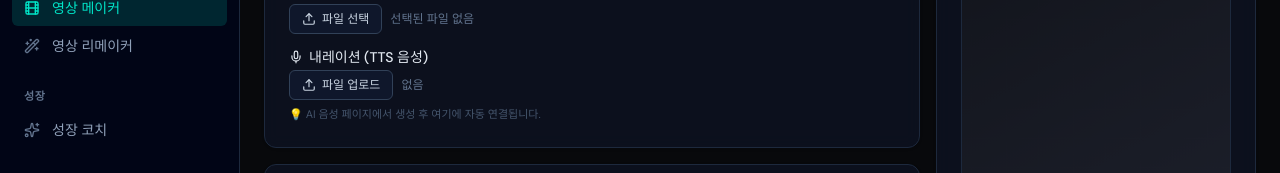
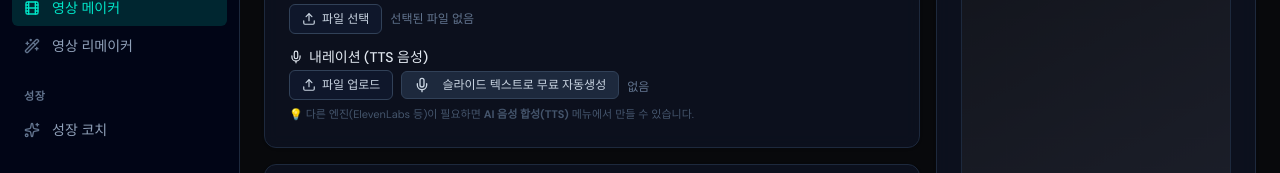
Before and after one commit to okrangone98-oss/markter, a Next.js app in the folder marketing-brain/: page /video in a window 1280 px wide. Shown: the part 504-677 px from the top of the page. Built offline with nearby package versions, Linux system fonts and the light colour scheme; no server answers.

Commit message:
feat(ui): add automatic TTS generation in Video Maker

```diff
--- a/marketing-brain/app/(app)/video/page.tsx
+++ b/marketing-brain/app/(app)/video/page.tsx
@@ -310,6 +310,7 @@ export default function VideoPage() {
   const [progress, setProgress] = useState(0);
   const [progressLabel, setProgressLabel] = useState("");
   const [toast, setToast] = useState("");
+  const [generatingTTS, setGeneratingTTS] = useState(false);
 
   const canvasRef = useRef<HTMLCanvasElement>(null);
   const imgCacheRef = useRef<Map<string, HTMLImageElement>>(new Map());
@@ -323,6 +324,16 @@ export default function VideoPage() {
       setState((s) => ({ ...s, narration: ttsResult }));
     }
   }, [ttsResult]);
+
+  /* Puter SDK 동적 로드 */
+  useEffect(() => {
+    if (typeof window === "undefined") return;
+    if (document.getElementById("puter-sdk")) return;
+    const s = document.createElement("script");
+    s.id = "puter-sdk";
+    s.src = "https://js.puter.com/v2/";
+    document.head.appendChild(s);
+  }, []);
 
   /* Studio → Video: pendingSlides 자동 임포트 (한 번만 소비 후 초기화) */
   useEffect(() => {
@@ -479,6 +490,38 @@ export default function VideoPage() {
       ...s,
       narration: { name: file.name, blob: file, url },
     }));
+  }
+
+  async function generateSlideTTS() {
+    const text = state.slides.map(s => s.title + " " + s.body).join(" ... ").trim();
+    if (!text || text === " ... ") {
+      showToast("⚠ 슬라이드에 텍스트가 없습니다.");
+      return;
+    }
+    setGeneratingTTS(true);
+    showToast("음성 생성 중 (무료 TTS)...");
+    try {
+      const w = window as any;
+      if (!w.puter?.ai?.txt2speech) throw new Error("Puter SDK가 아직 준비되지 않았습니다. 페이지를 새로고침 해주세요.");
+
+      const audio = await w.puter.ai.txt2speech(text, { voice: "Seoyeon", engine: "neural" });
+      const src = audio.src || audio.currentSrc;
+      if (!src) throw new Error("오디오 소스를 받을 수 없습니다.");
+
+      const resp = await fetch(src);
+      const blob = await resp.blob();
+
+      const url = URL.createObjectURL(blob);
+      setState((s) => ({
+        ...s,
+        narration: { name: "자동생성_내레이션.mp3", blob, url },
+      }));
+      showToast("✓ 슬라이드 내레이션 자동 생성 완료!");
+    } catch (e: any) {
+      showToast("⚠ 음성 생성 실패: " + e.message);
+    } finally {
+      setGeneratingTTS(false);
+    }
   }
 
   /* ── WebM/MP4 렌더링 ── */
@@ -794,7 +837,7 @@ export default function VideoPage() {
                 <Label className="flex items-center gap-1.5">
                   <Mic className="h-3.5 w-3.5" /> 내레이션 (TTS 음성)
                 </Label>
-                <div className="flex items-center gap-2">
+                <div className="flex flex-wrap items-center gap-2">
                   <label className="cursor-pointer">
                     <input
                       type="file"
@@ -806,7 +849,19 @@ export default function VideoPage() {
                       <Upload className="h-3.5 w-3.5" /> 파일 업로드
                     </span>
                   </label>
-                  <span className="flex-1 truncate text-xs text-slate-500">
+
+                  <Button
+                    variant="outline"
+                    size="sm"
+                    className="h-7 text-xs bg-slate-800 border-slate-700 hover:bg-[var(--color-primary)]/20 hover:text-[var(--color-primary)] hover:border-[var(--color-primary)]/50 text-slate-300"
+                    onClick={generateSlideTTS}
+                    disabled={generatingTTS}
+                  >
+                    <Mic className="h-3 w-3 mr-1" />
+                    {generatingTTS ? "생성 중..." : "슬라이드 텍스트로 무료 자동생성"}
+                  </Button>
+
+                  <span className="flex-1 truncate text-xs text-slate-500 w-full mt-1">
                     {state.narration
                       ? state.narration.name
                       : ttsResult
@@ -816,7 +871,7 @@ export default function VideoPage() {
                 </div>
                 {!ttsResult && !state.narration && (
                   <p className="text-[11px] text-slate-600">
-                    💡 AI 음성 페이지에서 생성 후 여기에 자동 연결됩니다.
+                    💡 다른 엔진(ElevenLabs 등)이 필요하면 <b>AI 음성 합성(TTS)</b> 메뉴에서 만들 수 있습니다.
                   </p>
                 )}
               </div>
```
